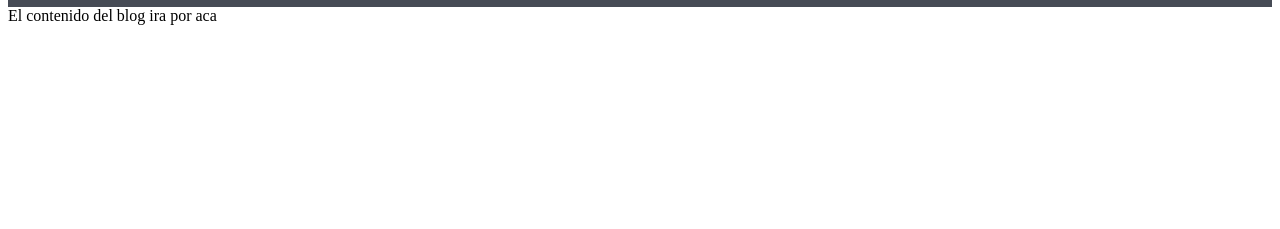
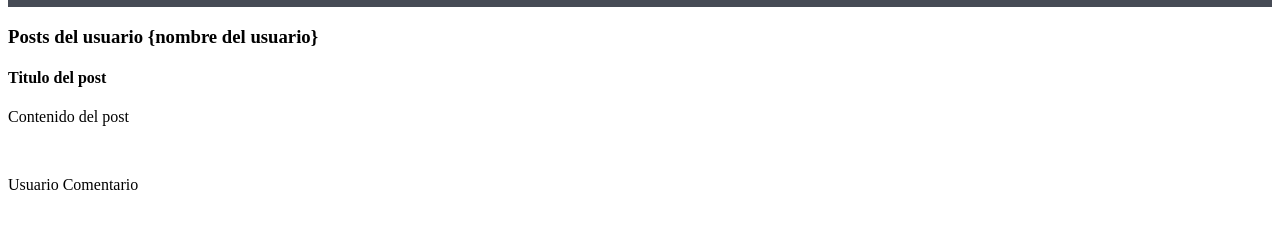
Before and after one commit to ClaudioMarceloM/curso-git, a plain HTML site: page index.html in a window 1280 px wide. Shown: the part 71-300 px from the top of the page. Drawn offline with Linux system fonts and the light colour scheme; a web font is replaced by a local one.

Commit message:
Add post html

```diff
--- a/index.html
+++ b/index.html
@@ -15,8 +15,14 @@
         <img class="logo" src="img/LogoGIT-th">
         <h1>Blog Curso GIT & GitHub</h1>
     </div>
-    <div>
-        El contenido del blog ira por aca
+    <div class="container" id="content">
+        <h3>Posts del usuario {nombre del usuario}</h3>
+        <div class="post">
+            <h4>Titulo del post</h4>
+            <p>Contenido del post</p>
+            <br>
+            <p><span>Usuario</span> Comentario</p>
+            </h4>
     </div>
 </body>
 </html>
```
